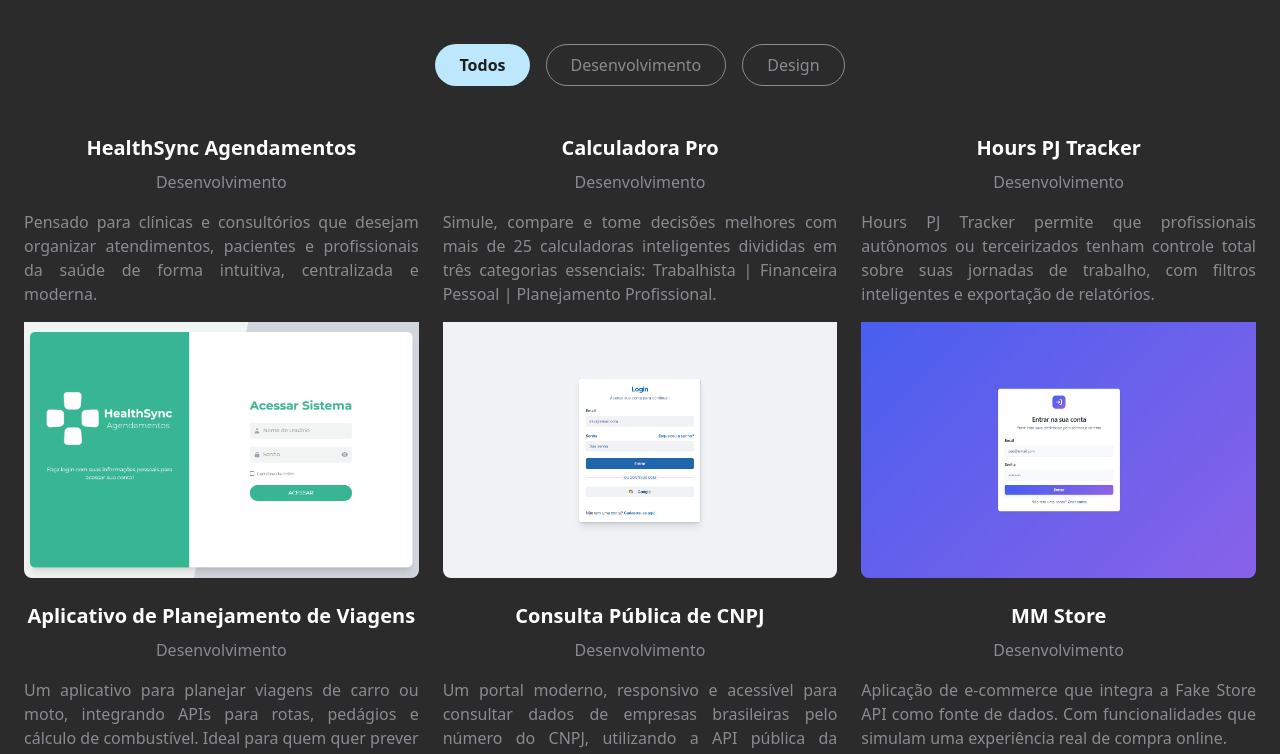
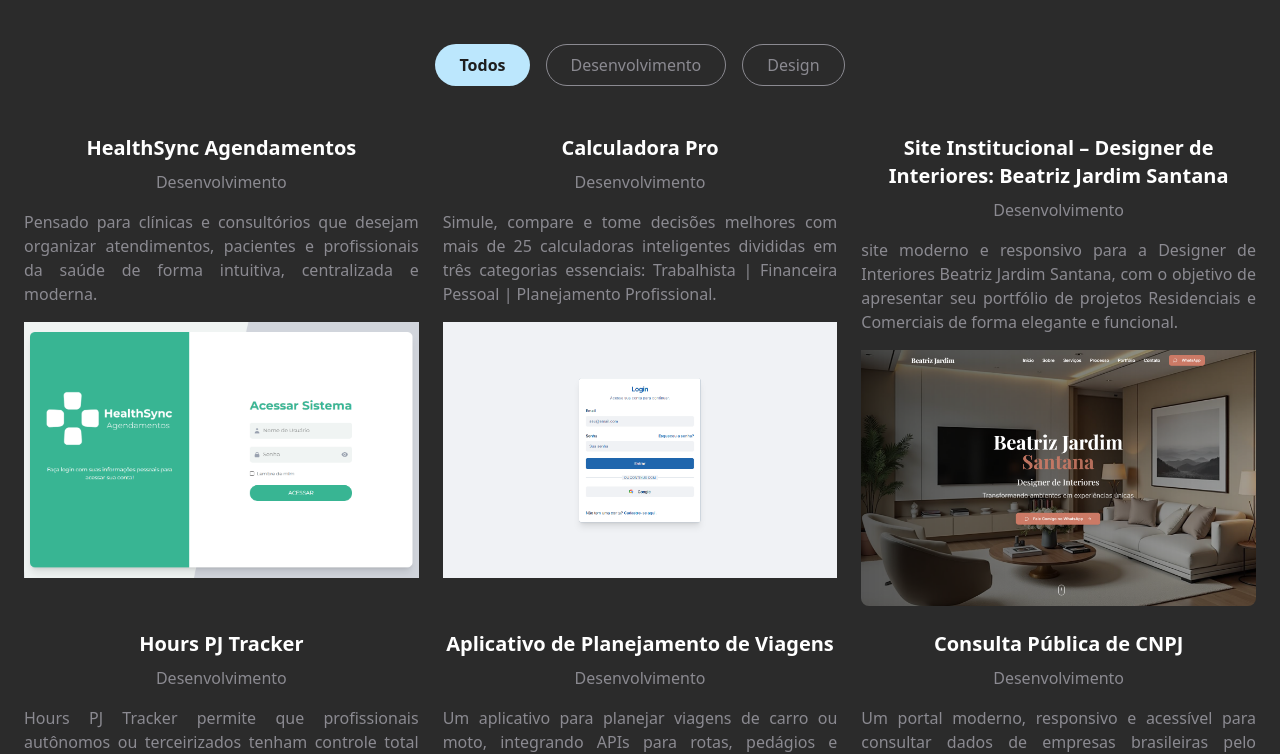
Before and after one commit to DevMatheusMarques/portfolio, a Vue app: page / in a window 1280 px wide. Shown: the part 1880-2634 px from the top of the page. Built offline with nearby package versions, Linux system fonts and the light colour scheme.

Commit message:
feat: Added Institutional Website.

```diff
--- a/src/App.vue
+++ b/src/App.vue
@@ -200,6 +200,13 @@
     link: 'https://calculator-pro-dmm.vercel.app/signin'
   },
   {
+    title: 'Site Institucional – Designer de Interiores: Beatriz Jardim Santana',
+    category: 'Desenvolvimento',
+    description: 'site moderno e responsivo para a Designer de Interiores Beatriz Jardim Santana, com o objetivo de apresentar seu portfólio de projetos Residenciais e Comerciais de forma elegante e funcional.',
+    image: '/assets/site-institucional-beatriz-jardim-santana.png?height=400&width=600',
+    link: 'https://meuzoom.vercel.app/'
+  },
+  {
     title: 'Hours PJ Tracker',
     category: 'Desenvolvimento',
     description: 'Hours PJ Tracker permite que profissionais autônomos ou terceirizados tenham controle total sobre suas jornadas de trabalho, com filtros inteligentes e exportação de relatórios.',
```
Also changed, not shown: public/assets/site-institucional-beatriz-jardim-santana.png (added).
